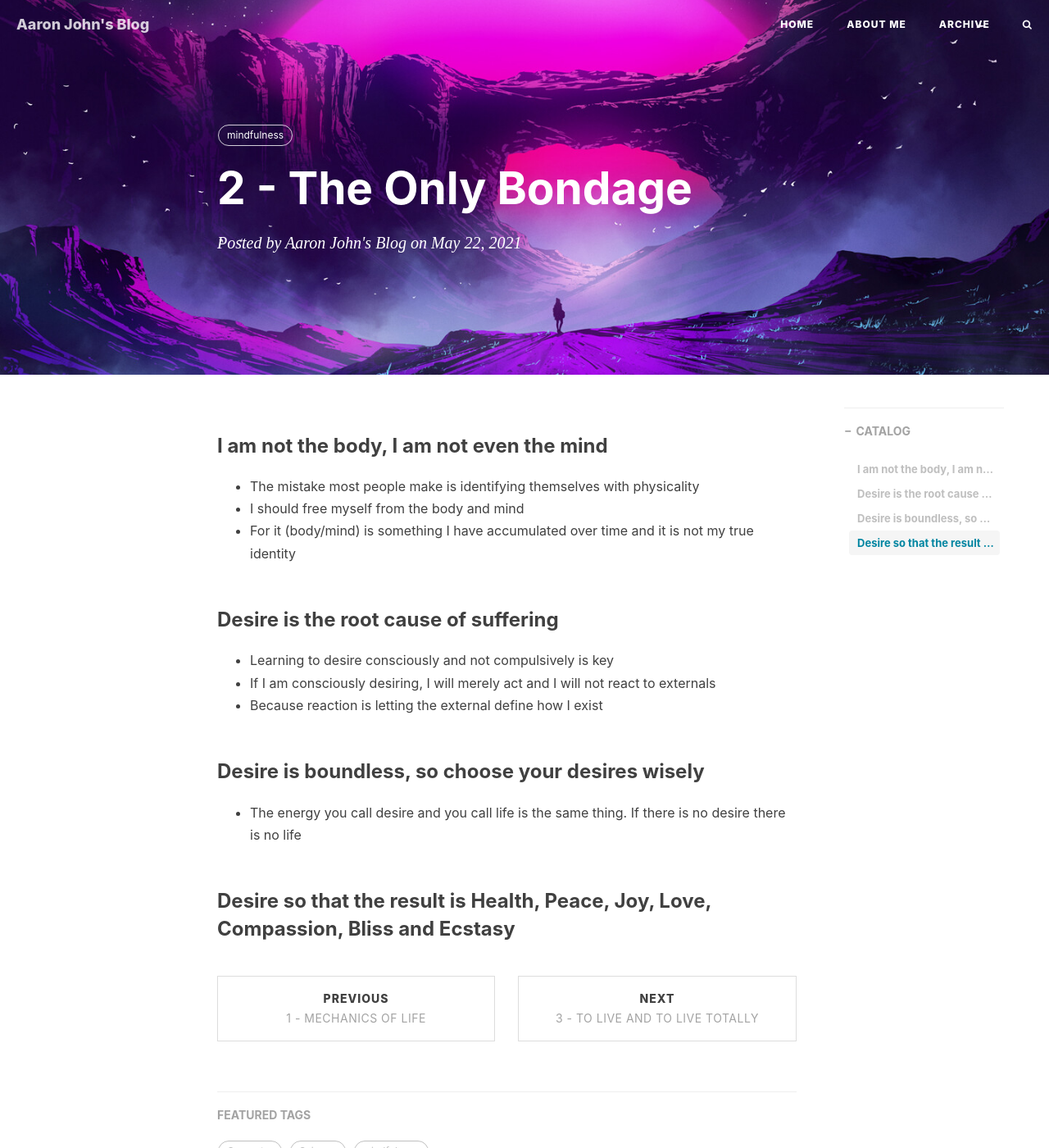
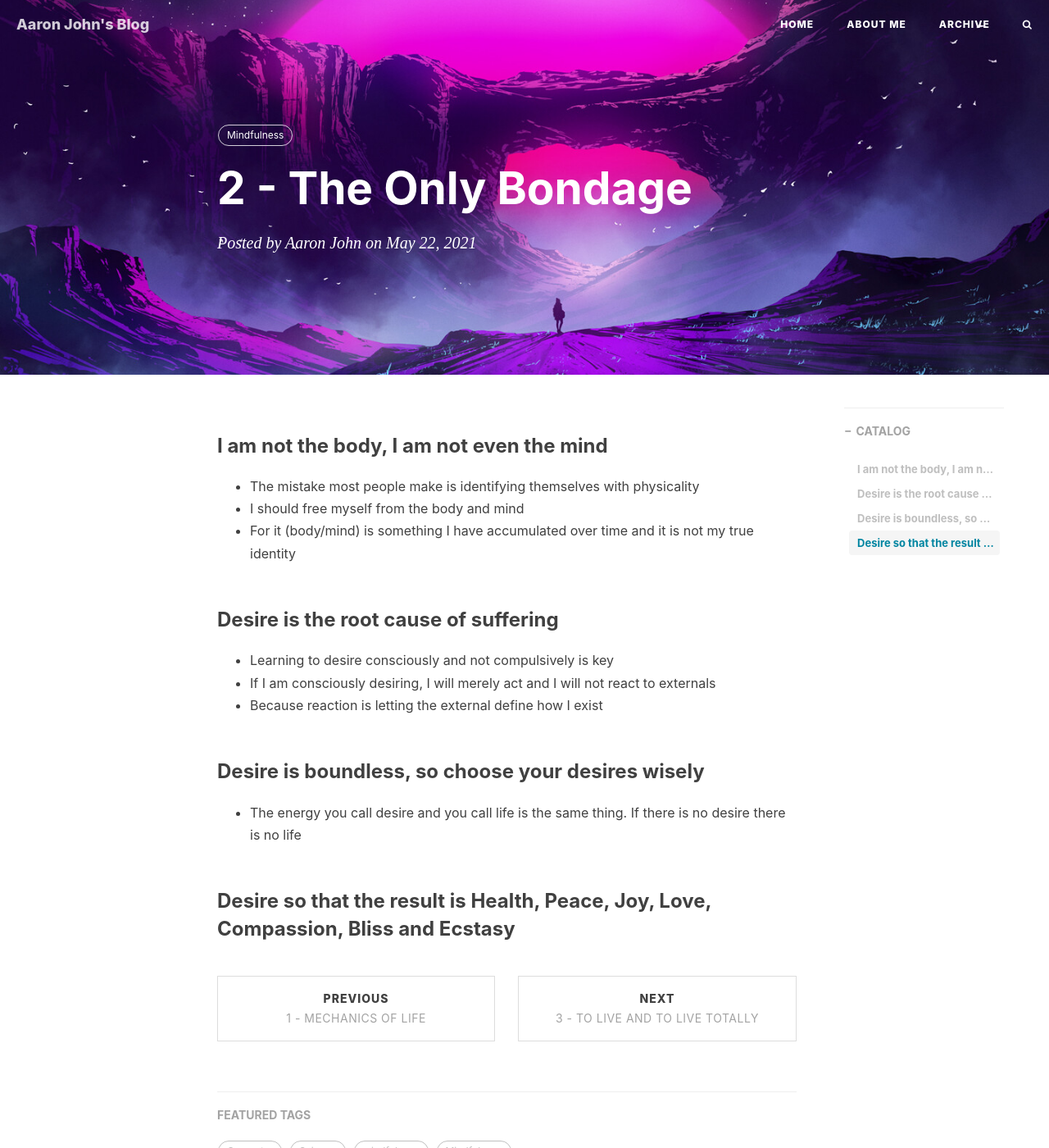
Before and after one commit to aaronjohn2/aaronjohn2.github.io, a Jekyll site: the page built from _posts/inner_engineering/2021-05-22-b.md, in a window 1280 px wide and 1400 px high. Shown: the whole window at 82% size. Built offline with Jekyll 4.4.1, drawn with Linux system fonts in a browser that asks for light colours; nearby versions of some CDN libraries; comment, search, counter and statistics services are not loaded; some of the changed lines change nothing that is shown.

Commit message:
Update 2021-05-22-b.md

```diff
--- a/_posts/inner_engineering/2021-05-22-b.md
+++ b/_posts/inner_engineering/2021-05-22-b.md
@@ -1,8 +1,9 @@
 ---
 layout: post
-tags: mindfulness
+tags: Mindfulness
 title: 2 - The Only Bondage
 date: 2021-05-22
+author: "Aaron John"
 ---
 
 ### I am not the body, I am not even the mind
```
